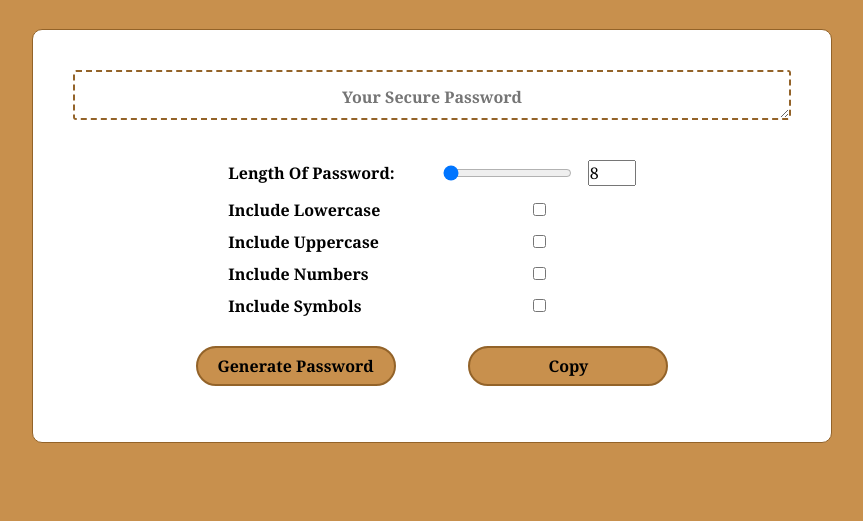
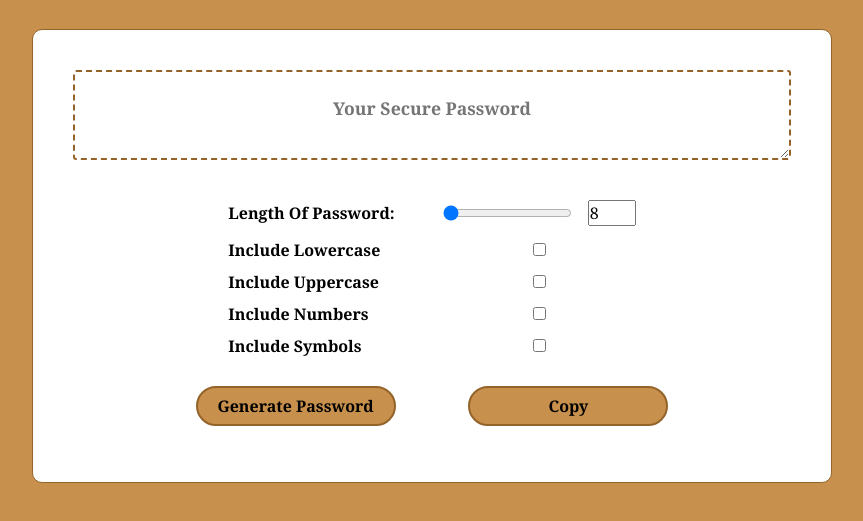
Before and after one commit to dorisliu333/password_generator_advanced_chujunliu, a plain HTML site: page index.html in a window 1280 px wide. Shown: the part 159-680 px from the top of the page, without its empty margins (208-1071 px from the left). Drawn offline with Linux system fonts and the light colour scheme.

Commit message:
add readme

```diff
--- a/css/style.css
+++ b/css/style.css
@@ -28,14 +28,15 @@ h1 {
 .display-box {
   display: block;
   margin: 5%;
+  padding: 3%;
   border: 2px solid rgb(147, 99, 41);
   border-style: dashed;
   border-radius: 3px;
-  height: 50px;
+  height: 90px;
   text-align: center;
-  line-height: 50px;
   font-weight: bold;
   word-break: break-all;
+  font-size: 1.1rem;
 }
 
 .passwordInfo{
```
Also changed, not shown: images/readme01.png (added), images/readme02.png (added), images/readme03.png (added), images/readme04.png (added), images/readme05-1.png (added), images/readme05.png (added), images/readme06.png (added), 2 other files.
